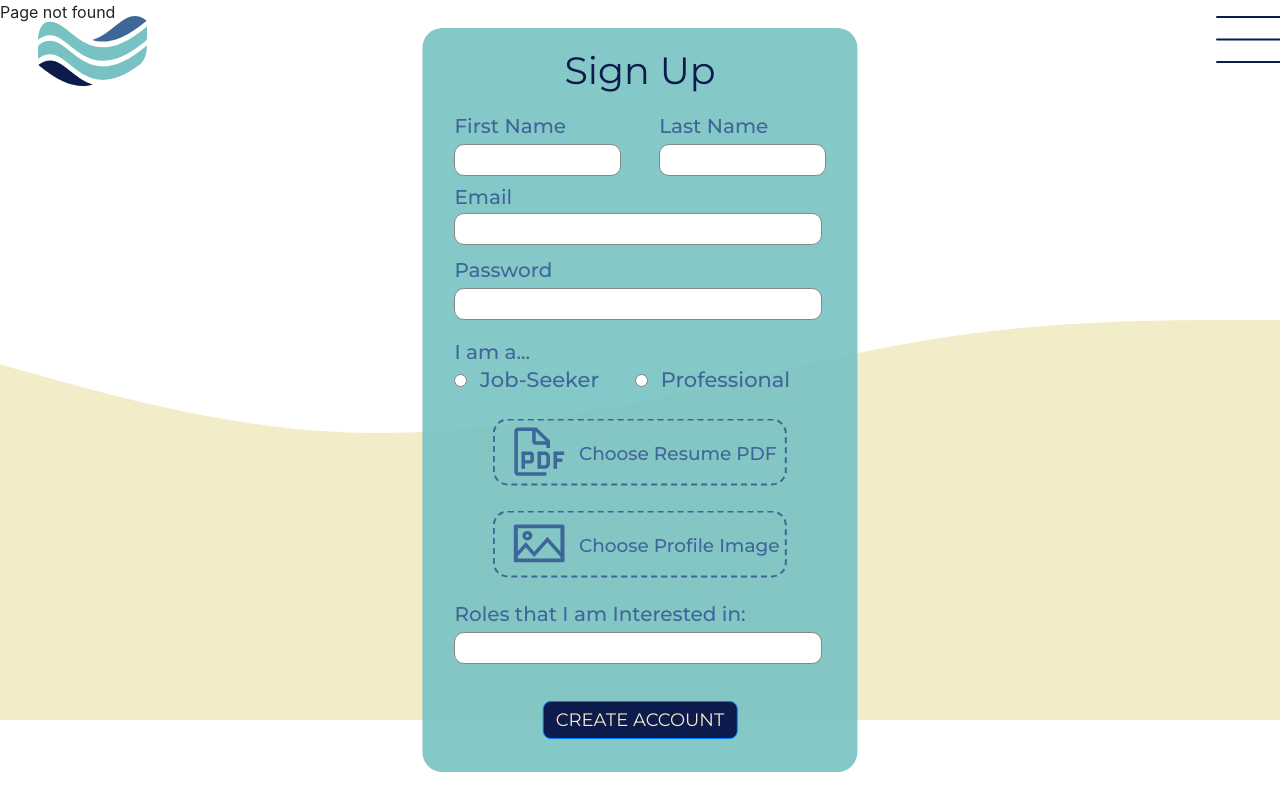
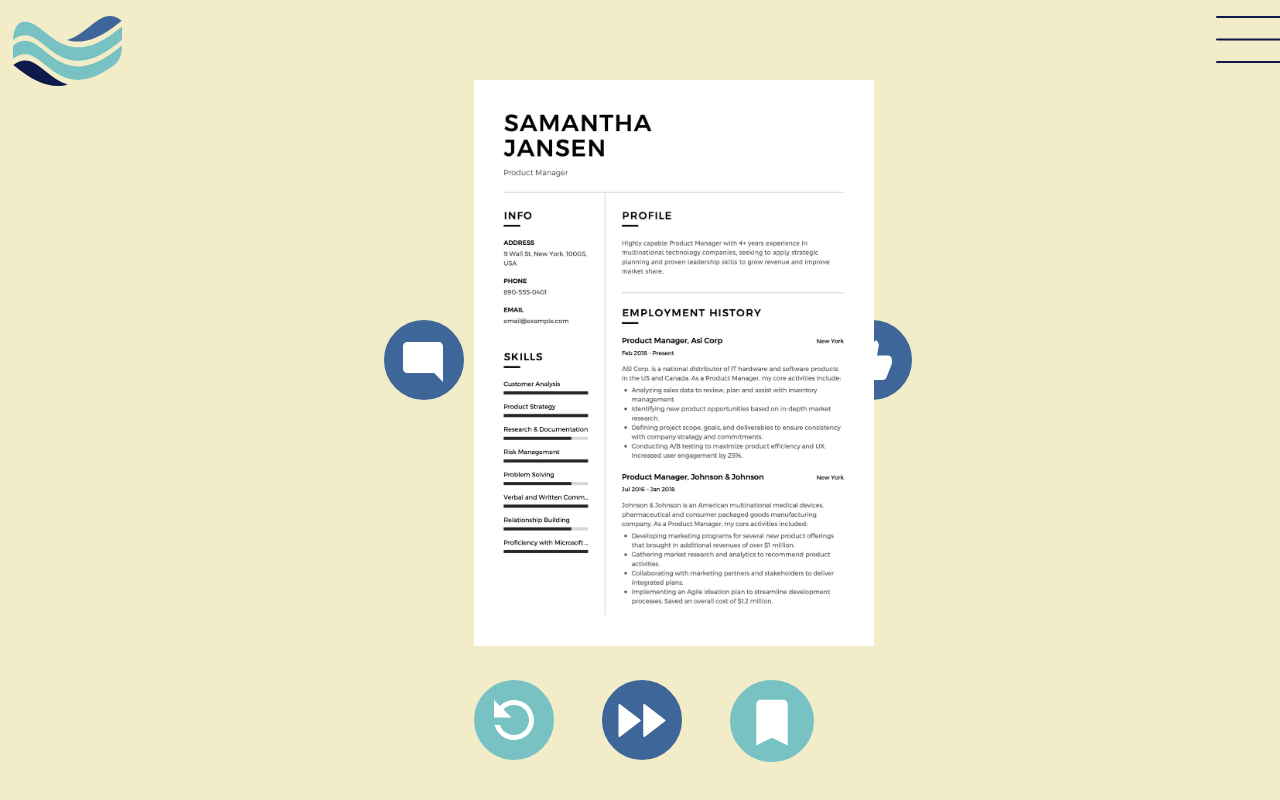
Before and after one commit to annavillena/resDeck, a React (Create React App) app in the folder client/: page /Feed in a window 1280 px wide. Before the commit this address had no page. Built offline with nearby package versions, Linux system fonts and the light colour scheme.

Commit message:
integrated feed into signup branch

```diff
--- a/client/src/App.js
+++ b/client/src/App.js
@@ -4,7 +4,7 @@ import Home from "./views/Home/Home";
 import NotFound from "./views/NotFound";
 import NavBar from "./components/Header/NavBar";
 import SignIn from "./components/SignIn";
-
+import Feed from "./components/Feed";
 
 const App = () => {
   return (
@@ -12,12 +12,12 @@ const App = () => {
 
     <Switch>
       <Route exact path="/Home" component={SignIn} />
+      <Route exact path="/Feed" component={Feed} />
       <Route exact path="/">
         <Redirect to="/Home" />
       </Route>
       <Route component={NotFound}/>
     </Switch>
-    <SignIn/>
   </div>
   );
 }
--- /dev/null
+++ b/client/src/components/Feed.css
@@ -0,0 +1,58 @@
+@import url('https://fonts.googleapis.com/css2?family=Lato:ital,wght@0,100;0,300;0,400;0,700;0,900;1,100;1,300;1,400;1,700;1,900&display=swap');
+@import url('https://fonts.googleapis.com/css2?family=Montserrat:ital,wght@0,100;0,300;0,400;0,700;0,900;1,100;1,300;1,400;1,700;1,900&display=swap');
+
+.feed-background{
+    background-color: #F3ECC8;
+    width: 100vw;
+    height: 100vh;
+}
+
+._resDeck {
+    position: absolute;
+    top: 2vh;
+    left: 1vw;
+}
+
+._menu{
+    position: absolute;
+    top: 2vh;
+    left: 95vw;
+}
+
+
+.chat{
+    position: absolute;
+    top: 40vh;
+    left: 30vw;
+}
+
+.like{
+    position: absolute;
+    top: 40vh;
+    left: 65vw;
+}
+
+.rewind{
+    position: absolute;
+    top: 85vh;
+    left: 37vw;
+}
+
+.skip{
+    position: absolute;
+    top: 85vh;
+    left: 47vw;
+}
+
+.save{
+    position: absolute;
+    top: 85vh;
+    left: 57vw;
+}
+
+.sample{
+    position: absolute;
+    top: 10vh;
+    left: 37vw;
+    width: 50vh;
+}
--- /dev/null
+++ b/client/src/components/Feed.js
@@ -0,0 +1,90 @@
+import React, {useState} from 'react';
+import './Feed.css';
+import SampleResume from "./sampleRes.jpg"
+import {Button, ButtonGroup, ToggleButton, Radio} from 'react-bootstrap'
+
+const Feed = () => {
+    const [chat, setChat] = useState(false)
+
+    function goChat(){
+        if(chat)
+            setChat(false)
+        else
+            setChat(true)
+    }
+
+
+    if(chat){
+        return <div>Chat Page!</div>
+    }
+
+
+    return (
+        <div>
+
+            <div className='feed-background'></div>
+
+            <div className = "_resDeck">
+                <svg width="109" height="70" viewBox="0 0 109 70" fill="none" xmlns="http://www.w3.org/2000/svg">
+                <path d="M0 32.088V42.9911C30.2289 19.4578 40.2628 94.5309 101.621 48.8666C103.808 47.2443 105.673 44.5421 106.985 41.095C108.297 37.6479 108.998 33.6077 109 29.4754C42.057 86.101 31.711 7.50775 1.43214 28.4225C1.00977 28.7145 0.647512 29.2199 0.392203 29.8734C0.136891 30.5268 0.000271976 31.2982 0 32.088Z" fill="#78C2C3"/>
+                <path d="M108.713 4.68834C88.6252 -10.9499 77.4554 16.9548 54.2148 24.0381C67.3012 28.0264 84.2176 25.4099 108.713 4.68834Z" fill="#3F6699"/>
+                <path d="M0 23.9045C31.2017 -0.389828 40.889 80.3772 107.704 24.9898C108.092 24.6691 108.419 24.1646 108.648 23.5344C108.878 22.9042 109 22.1742 109 21.4287V10.3869C48.315 61.7179 34.1402 1.93173 9.46382 5.88571C6.87737 6.29885 4.47302 8.3757 2.72226 11.7091C0.971499 15.0425 0.000627809 19.3919 0 23.9045Z" fill="#78C2C3"/>
+                <path d="M0.286621 49.0766C20.3707 33.4384 31.5424 61.3431 54.7825 68.4277C41.6932 72.4141 24.7802 69.7982 0.286621 49.0766Z" fill="#0D1B4C"/>
+                </svg>
+            </div>
+
+            <div className = "_menu">
+                <svg width="70" height="47" viewBox="0 0 70 47" fill="none" xmlns="http://www.w3.org/2000/svg">
+                <path d="M1 23.5H68.5" stroke="#0D1B4C" stroke-width="2" stroke-linecap="round" stroke-linejoin="round"/>
+                <path d="M1 1H68.5" stroke="#0D1B4C" stroke-width="2" stroke-linecap="round" stroke-linejoin="round"/>
+                <path d="M1 46H68.5" stroke="#0D1B4C" stroke-width="2" stroke-linecap="round" stroke-linejoin="round"/>
+                </svg>
+            </div>
+
+            <div className = "chat" onClick={()=>goChat()}>
+                <svg width="80" height="80" viewBox="0 0 80 80" fill="none" xmlns="http://www.w3.org/2000/svg">
+                <circle cx="40" cy="40" r="38.5" fill="#3F6699" stroke="#3F6699" stroke-width="3"/>
+                <path d="M19 48.6667C19 49.8454 19.4683 50.9759 20.3017 51.8094C21.1352 52.6429 22.2657 53.1111 23.4444 53.1111H50.1111L59 62V26.4444C59 25.2657 58.5317 24.1352 57.6983 23.3017C56.8648 22.4683 55.7343 22 54.5556 22H23.4444C22.2657 22 21.1352 22.4683 20.3017 23.3017C19.4683 24.1352 19 25.2657 19 26.4444V48.6667Z" fill="white"/>
+                </svg>
+            </div>
+
+            <div className = "like">
+                <svg width="80" height="80" viewBox="0 0 80 80" fill="none" xmlns="http://www.w3.org/2000/svg">
+                <circle cx="40" cy="40" r="38.5" fill="#3F6699" stroke="#3F6699" stroke-width="3"/>
+                <path d="M20 60H24C25.1 60 26 59 26 57.7778V37.7778C26 36.5556 25.1 35.5556 24 35.5556H20V60ZM59.66 44.1778C59.88 43.6222 60 43.0222 60 42.4V40C60 37.5556 58.2 35.5556 56 35.5556H45L46.84 25.2222C46.94 24.7333 46.88 24.2 46.68 23.7556C46.22 22.7556 45.64 21.8444 44.92 21.0444L44 20L31.18 34.2444C30.42 35.0889 30 36.2222 30 37.4V54.8222C30 57.6667 32.1 60 34.68 60H50.9C52.3 60 53.62 59.1778 54.34 57.8444L59.66 44.1778Z" fill="white"/>
+                </svg>
+            </div>
+
+            <div className = "rewind">
+                <svg width="80" height="80" viewBox="0 0 80 80" fill="none" xmlns="http://www.w3.org/2000/svg">
+                <circle cx="40" cy="40" r="38.5" fill="#78C2C3" stroke="#78C2C3" stroke-width="3"/>
+                <path d="M25.8787 25.875C29.5059 22.25 34.4841 20 40.0125 20C51.0694 20 60 28.95 60 40C60 51.05 51.0694 60 40.0125 60C30.6817 60 22.9018 53.625 20.6754 45H25.8787C27.93 50.825 33.4834 55 40.0125 55C48.2927 55 55.0219 48.275 55.0219 40C55.0219 31.725 48.2927 25 40.0125 25C35.8599 25 32.1576 26.725 29.4559 29.45L37.5109 37.5H20V20L25.8787 25.875Z" fill="white"/>
+                </svg>
+            </div>
+
+            <div className = "skip">
+                <svg width="80" height="80" viewBox="0 0 80 80" fill="none" xmlns="http://www.w3.org/2000/svg">
+                <circle cx="40" cy="40" r="38.5" fill="#3F6699" stroke="#3F6699" stroke-width="3"/>
+                <path d="M42.25 55.9584L62.5 40.5L42.25 25.0417V55.9584Z" fill="white" stroke="white" stroke-width="2" stroke-linecap="round" stroke-linejoin="round"/>
+                <path d="M17.5 55.9584L37.75 40.5L17.5 25.0417V55.9584Z" fill="white" stroke="white" stroke-width="2" stroke-linecap="round" stroke-linejoin="round"/>
+                </svg>
+            </div>
+
+            <div className = "save">
+                <svg width="84" height="82" viewBox="0 0 84 82" fill="none" xmlns="http://www.w3.org/2000/svg">
+                <path d="M82.5 41C82.5 62.7814 64.4018 80.5 42 80.5C19.5982 80.5 1.5 62.7814 1.5 41C1.5 19.2186 19.5982 1.5 42 1.5C64.4018 1.5 82.5 19.2186 82.5 41Z" fill="#78C2C3" stroke="#78C2C3" stroke-width="3"/>
+                <rect width="54" height="61" transform="translate(15 12)" fill="#78C2C3"/>
+                <path d="M53.25 19.625H30.75C29.5565 19.625 28.4119 20.1606 27.568 21.1139C26.7241 22.0672 26.25 23.3601 26.25 24.7083V65.375L42 57.75L57.75 65.375V24.7083C57.75 23.3601 57.2759 22.0672 56.432 21.1139C55.5881 20.1606 54.4435 19.625 53.25 19.625Z" fill="white"/>
+                </svg>
+            </div>
+
+            <div>
+                <img className = "sample" src={SampleResume}></img>
+            </div>
+
+        </div>
+    )
+
+};
+
+export default Feed;
```
